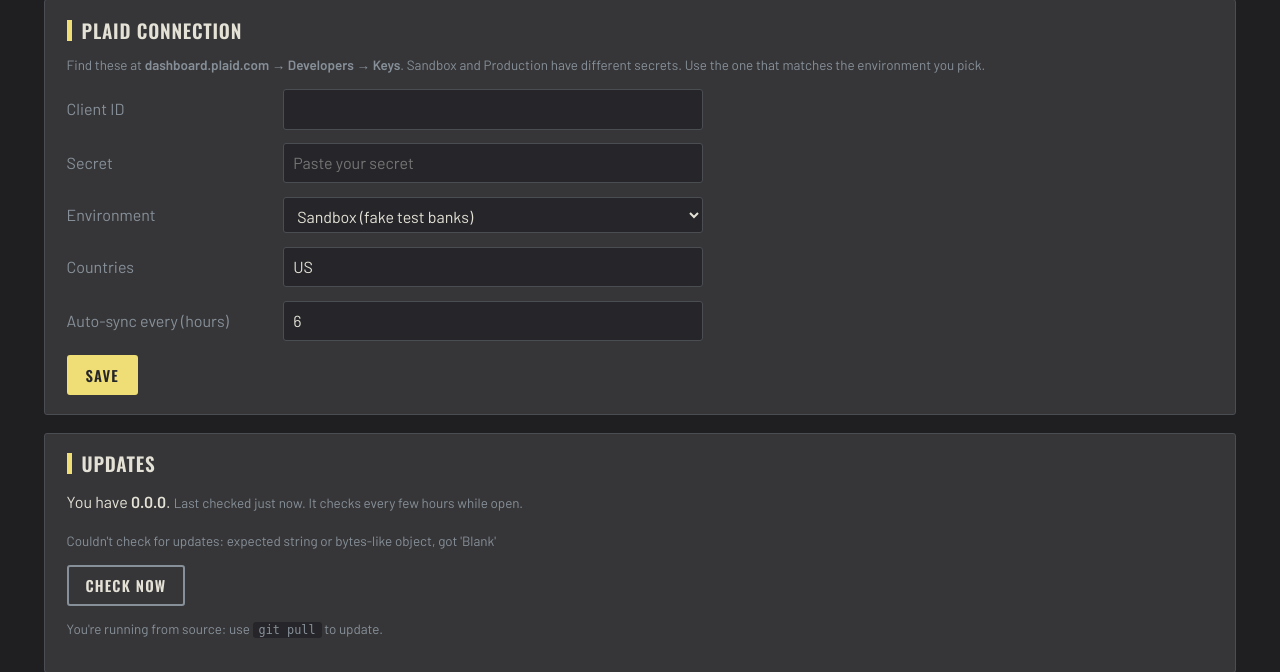
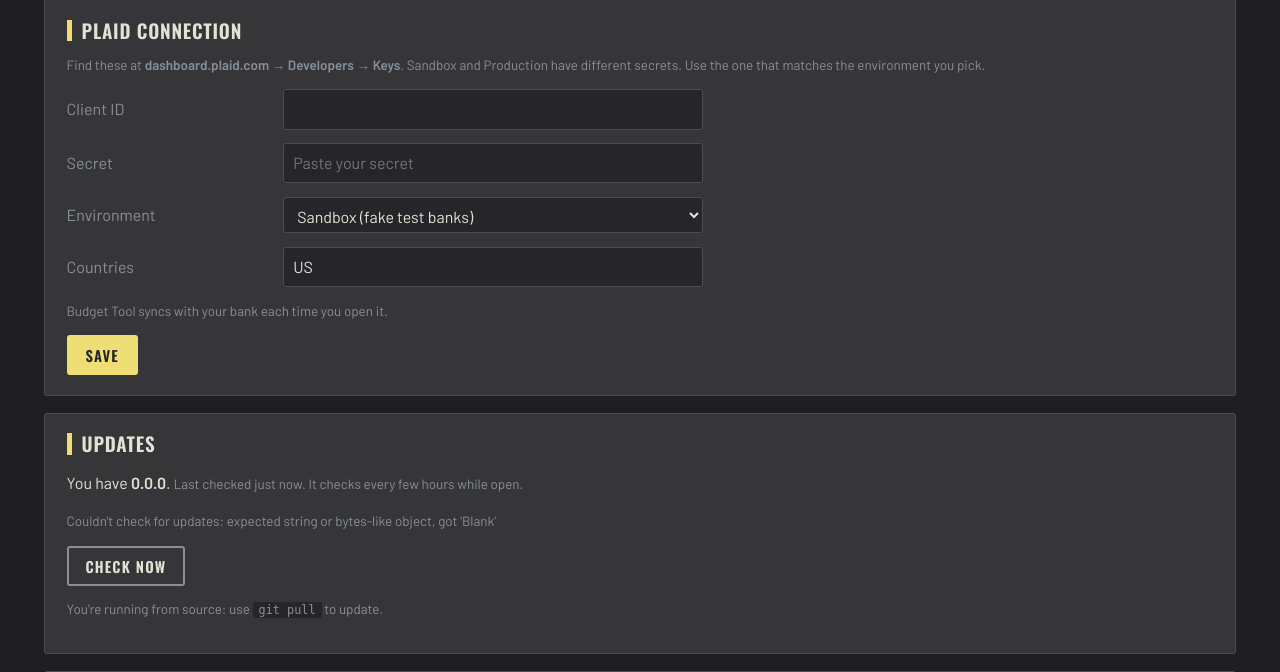
Before and after one commit to AlexKindheart/budget-tool, a Flask app: page /settings in a window 1280 px wide. Shown: the part 156-828 px from the top of the page. Run offline with Flask 3, Linux system fonts and the light colour scheme; the visitor is signed in with stand-in values (Sample User, id 1); data comes from the database, SQL or seed files in the repository; parts of the project's set-up code (start-up, migrations or seed data) failed here and were passed over.

Commit message:
Sync with the bank once, when Budget Tool opens
Removes the Sync now / Sync banks buttons, the repeating auto-sync and its
interval setting. Opening the app starts one background sync; the window shows
"Syncing with your bank..." and reloads if new transactions arrived. App update
checks still run every few hours.

Co-Authored-By: Claude Opus 5.5 <noreply@anthropic.com>

```diff
--- a/app.py
+++ b/app.py
@@ -34,6 +34,7 @@ app.config["SESSION_COOKIE_SAMESITE"] = "Strict"
 LAUNCH_KEY = secrets.token_urlsafe(24)
 BASE_URL = ""          # set by start_server()
 DATA_VERSION = [0]     # bumped when a bank is (re)connected, so the window knows to refresh
+STARTUP_SYNC = {"running": False, "changed": 0}  # the one bank sync each time Budget Tool opens
 WINDOW_MESSAGES = []   # messages from the browser sign-in, shown in the app window next time it loads
 ACCOUNT_KINDS = ["checking", "savings", "credit", "loan", "cash", "other"]
 
@@ -70,6 +71,7 @@ def deliver_window_messages():
 @app.context_processor
 def inject_globals():
     return {"csrf_token": csrf_token, "plaid_env": plaid.env(), "plaid_ready": plaid.configured(),
+            "syncing": STARTUP_SYNC["running"],
             "today": date.today(), "update": updater.status()}
 
 
@@ -210,16 +212,6 @@ def account_balances(conn):
 
 def last_synced(conn):
     return conn.execute("SELECT MAX(last_synced) FROM items").fetchone()[0]
-
-
-def run_sync_and_flash():
-    if not plaid.configured():
-        flash("Add your Plaid keys on the Settings screen first.", "error")
-        return
-    totals, errors = plaid.sync_all()
-    flash(f"Synced: {totals['added']} new, {totals['modified']} updated, {totals['removed']} removed.", "ok")
-    for err in errors:
-        flash(err, "error")
 
 
 # ---------------------------------------------------------------- overview
@@ -715,12 +707,6 @@ def accounts():
                            bank_sign=plaid.bank_balance_in_register_sign)
 
 
-@app.post("/sync")
-def sync():
-    run_sync_and_flash()
-    return back()
-
-
 # ---------------------------------------------------------------- categories
 
 @app.route("/categories", methods=["GET", "POST"])
@@ -996,7 +982,7 @@ def export_open():
 def settings():
     if request.method == "POST":
         with db.connect() as conn:
-            for key in ("plaid_client_id", "plaid_env", "plaid_country_codes", "sync_interval_hours"):
+            for key in ("plaid_client_id", "plaid_env", "plaid_country_codes"):
                 db.set_setting(conn, key, request.form.get(key, "").strip())
             secret = request.form.get("plaid_secret", "").strip()
             if secret:  # blank = keep the saved secret
@@ -1007,7 +993,7 @@ def settings():
         "settings.html",
         client_id=plaid.cfg("plaid_client_id"), has_secret=bool(plaid.cfg("plaid_secret")),
         env=plaid.env(), countries=plaid.cfg("plaid_country_codes"),
-        interval=plaid.cfg("sync_interval_hours"), data_dir=DATA_DIR,
+        data_dir=DATA_DIR,
     )
 
 
@@ -1094,7 +1080,7 @@ def api_exchange():
     except Exception as e:
         return jsonify(error=str(e)), 502
     msg = (f"Bank connected. Pulled {result['added']} transactions"
-           + (" (more may appear in a few minutes - click Sync now)." if result["added"] == 0 else ".")
+           + (" (more may appear the next time you open Budget Tool)." if result["added"] == 0 else ".")
            + " If an account is one you already track, link it on the Accounts page.")
     WINDOW_MESSAGES.append((msg, "ok"))
     bump_data_version()
@@ -1113,25 +1099,33 @@ def api_reconnected():
     return jsonify(ok=True, message="Reconnected and synced.")
 
 
-# ---------------------------------------------------------------- background server + auto-sync
+# ---------------------------------------------------------------- background server, bank sync on open
 
-def auto_sync_loop():
+def startup_sync():
+    """Bring every connected bank up to date once, as Budget Tool opens. The window shows "Syncing with your
+    bank" meanwhile, and reloads when it's done if anything changed. Problems show on the Accounts screen."""
+    try:
+        totals, errors = plaid.sync_all()
+        STARTUP_SYNC["changed"] = totals["added"] + totals["modified"] + totals["removed"]
+        print(f"[sync] {totals}" + (f" errors: {errors}" if errors else ""))
+    except Exception as e:
+        print(f"[sync] failed: {e}")
+    finally:
+        STARTUP_SYNC["running"] = False
+
+
+@app.get("/api/sync-status")
+def api_sync_status():
+    return jsonify(running=STARTUP_SYNC["running"], changed=STARTUP_SYNC["changed"])
+
+
+def update_check_loop():
     while True:
         try:
             updater.check()  # at most every 6 hours; shows a banner when there's a new version
         except Exception as e:
             print(f"[update-check] failed: {e}")
-        if plaid.configured():
-            try:
-                totals, errors = plaid.sync_all()
-                print(f"[auto-sync] {totals}" + (f" errors: {errors}" if errors else ""))
-            except Exception as e:
-                print(f"[auto-sync] failed: {e}")
-        try:
-            hours = float(plaid.cfg("sync_interval_hours") or 6)
-        except ValueError:
-            hours = 6
-        time.sleep(max(hours, 0.25) * 3600)
+        time.sleep(6 * 3600)
 
 
 def start_server():
@@ -1141,7 +1135,12 @@ def start_server():
     server = make_server("127.0.0.1", 0, app, threaded=True)
     BASE_URL = f"http://127.0.0.1:{server.server_port}"
     threading.Thread(target=server.serve_forever, daemon=True).start()
-    threading.Thread(target=auto_sync_loop, daemon=True).start()
+    with db.connect() as conn:
+        has_banks = conn.execute("SELECT 1 FROM items").fetchone() is not None
+    if has_banks and plaid.configured():
+        STARTUP_SYNC["running"] = True
+        threading.Thread(target=startup_sync, daemon=True).start()
+    threading.Thread(target=update_check_loop, daemon=True).start()
     return f"{BASE_URL}/?key={LAUNCH_KEY}"
 
 
--- a/plaid_client.py
+++ b/plaid_client.py
@@ -16,7 +16,6 @@ CONFIG_DEFAULTS = {
     "plaid_secret": "",
     "plaid_env": "sandbox",
     "plaid_country_codes": "US",
-    "sync_interval_hours": "6",
 }
 
 
--- a/static/app.js
+++ b/static/app.js
@@ -162,3 +162,20 @@ document.addEventListener('click', (e) => {
   sel.dispatchEvent(new Event('change', { bubbles: true }));
   chip.remove();
 });
+
+// Budget Tool syncs with your bank as it opens. Until that's done, wait, then reload if anything new arrived
+// (unless you've started typing, so nothing you're entering is lost).
+(function () {
+  const note = document.querySelector('[data-syncing]');
+  if (!note) return;
+  const timer = setInterval(async () => {
+    try {
+      const s = await (await fetch('/api/sync-status')).json();
+      if (s.running) return;
+      clearInterval(timer);
+      const typing = document.activeElement && /^(INPUT|SELECT|TEXTAREA)$/.test(document.activeElement.tagName);
+      if (s.changed > 0 && !typing) window.location.reload();
+      else note.remove();
+    } catch (e) { /* try again */ }
+  }, 1500);
+})();
--- a/templates/accounts.html
+++ b/templates/accounts.html
@@ -5,11 +5,6 @@
 <div class="bar">
   <h1>Accounts</h1>
   <div class="actions">
-    {% if items %}
-    <form method="post" action="{{ url_for('sync') }}">
-      <input type="hidden" name="csrf" value="{{ csrf_token() }}">
-      <button class="btn">Sync banks</button>
-    </form>{% endif %}
     <button class="btn primary" data-connect>+ Connect a bank</button>
   </div>
 </div>
--- a/templates/base.html
+++ b/templates/base.html
@@ -40,6 +40,7 @@
     {% for cat, msg in get_flashed_messages(with_categories=true) %}
       <div class="flash {{ cat }}">{{ msg }}</div>
     {% endfor %}
+    {% if syncing %}<div class="flash" data-syncing>Syncing with your bank…</div>{% endif %}
     <div id="js-error" class="flash error" hidden></div>
     {% block content %}{% endblock %}
   </main>
--- a/templates/overview.html
+++ b/templates/overview.html
@@ -43,11 +43,7 @@
     </div>
   </div>
   <div class="actions">
-    {% if has_items %}<span class="muted small">Bank sync: {{ last_synced|ago }}</span>
-    <form method="post" action="{{ url_for('sync') }}">
-      <input type="hidden" name="csrf" value="{{ csrf_token() }}">
-      <button class="btn">Sync now</button>
-    </form>{% endif %}
+    {% if has_items and not syncing %}<span class="muted small" title="Budget Tool syncs with your bank each time you open it">Bank sync: {{ last_synced|ago }}</span>{% endif %}
     <a class="btn primary" href="{{ url_for('register', month=month) }}#add">+ Transaction</a>
   </div>
 </div>
--- a/templates/settings.html
+++ b/templates/settings.html
@@ -29,10 +29,7 @@
       <label for="cc">Countries</label>
       <input id="cc" name="plaid_country_codes" value="{{ countries }}" placeholder="US">
     </div>
-    <div class="form-row">
-      <label for="iv">Auto-sync every (hours)</label>
-      <input id="iv" name="sync_interval_hours" type="number" min="0.25" step="0.25" value="{{ interval }}">
-    </div>
+    <p class="muted small">Budget Tool syncs with your bank each time you open it.</p>
     <button class="btn primary">Save</button>
   </form>
 </section>
```
Also changed, not shown: README.md.
